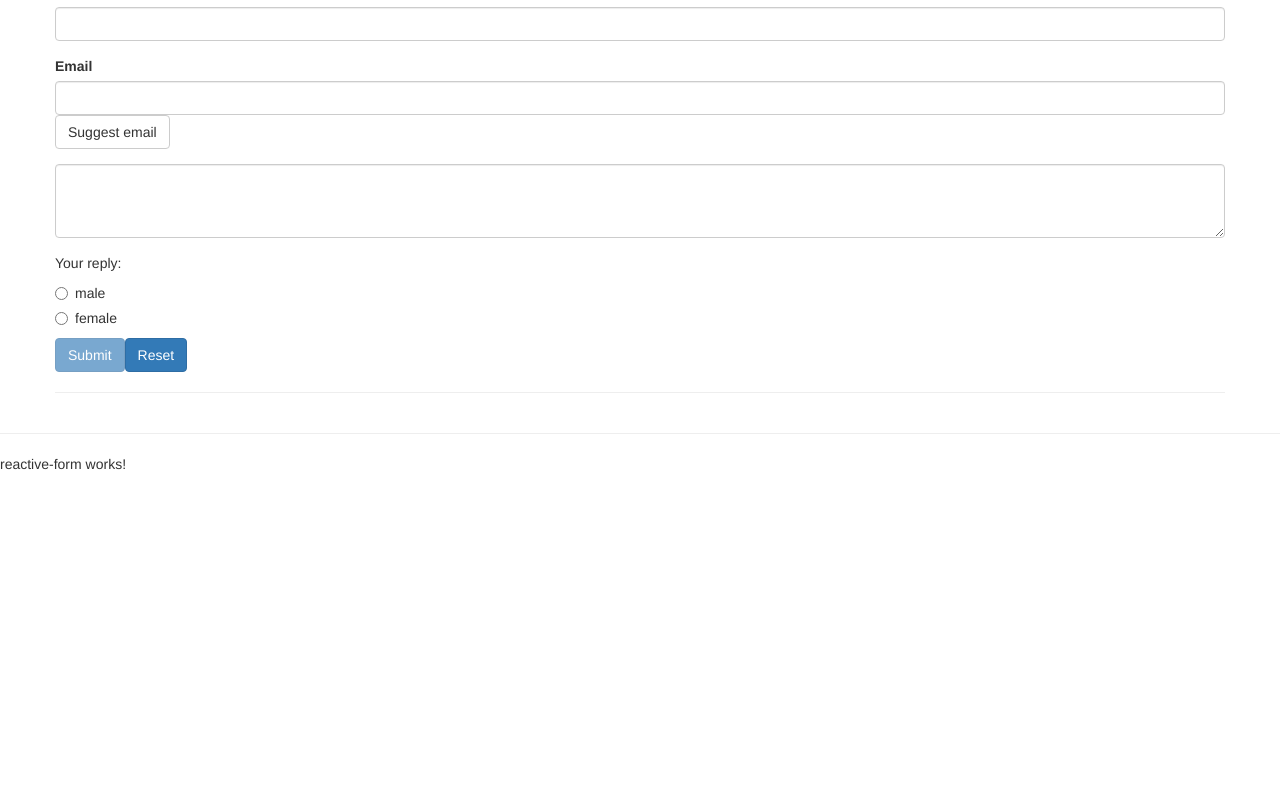
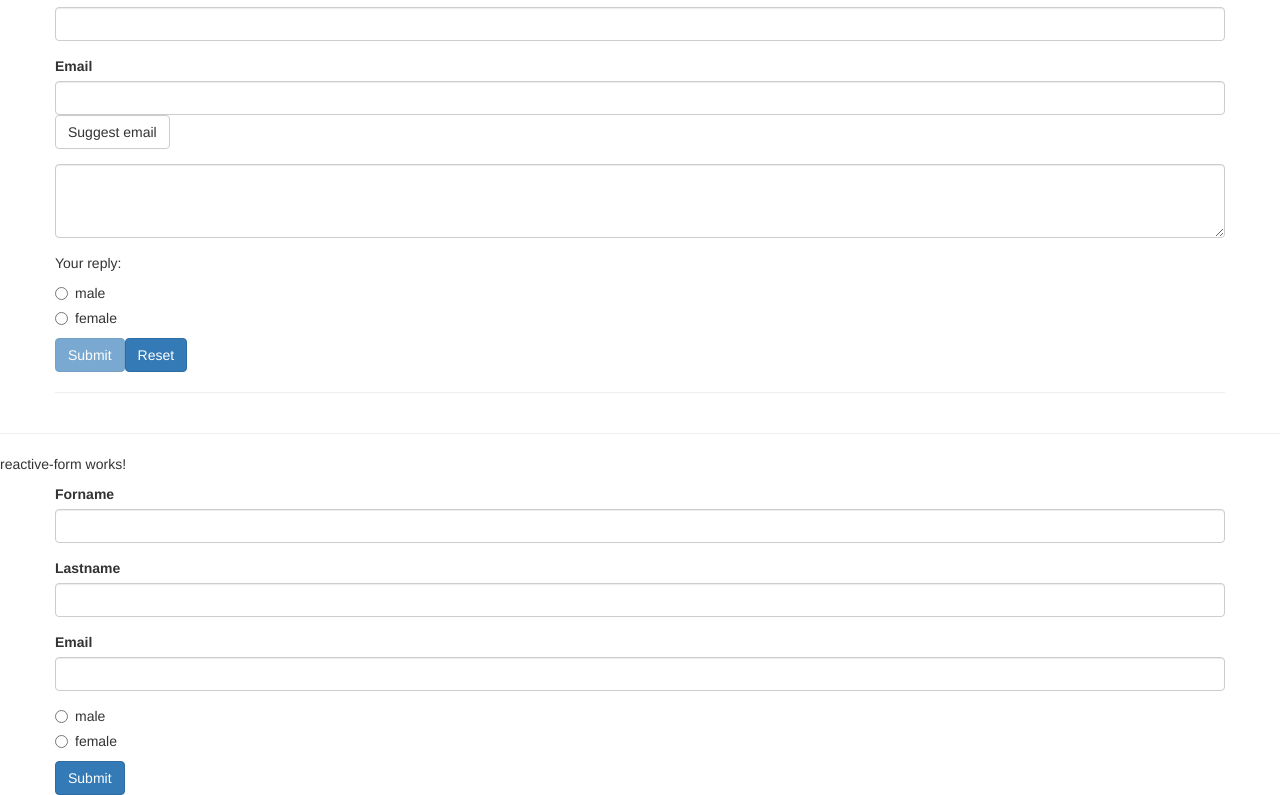
Before and after one commit to slimouGit/angular-sandbox, an Angular app in the folder sandbox/: page / in a window 1280 px wide. Shown: the part 1240-2035 px from the top of the page. Before the commit the page ends 1724 px from the top, so only its background shows below. Built offline with nearby package versions, Linux system fonts and the light colour scheme.

Commit message:
clean up reactive form

```diff
--- a/sandbox/src/app/reactive-form/reactive-form.component.css
+++ b/sandbox/src/app/reactive-form/reactive-form.component.css
@@ -0,0 +1,7 @@
+input.ng-invalid.ng-touched {
+    border: 1px solid red;;
+}
+
+input.ng-valid {
+    border: 1px solid green;;
+}
--- a/sandbox/src/app/reactive-form/reactive-form.component.html
+++ b/sandbox/src/app/reactive-form/reactive-form.component.html
@@ -1 +1,35 @@
 <p>reactive-form works!</p>
+<div class="container">
+    <div class="row">
+
+
+
+        <form >
+            <div id="user-data" >
+                <div class="form-group">
+                    <label for="forname">Forname</label>
+                    <input type="text" id="forname" class="form-control" ngModel name="forname" required>
+                </div>
+                <div class="form-group">
+                    <label for="lastname">Lastname</label>
+                    <input type="text" id="lastname" class="form-control" ngModel name="lastname" required>
+                </div>
+                <div class="form-group">
+                    <label for="email">Email</label>
+                    <input type="email" id="email" class="form-control" ngModel name="email" required email
+                        #email="ngModel">
+                    <span class="help-block" *ngIf="!email.valid && email.touched">Please enter a valid email</span>
+                </div>
+            </div>
+            <div class="radio" *ngFor="let gender of genders">
+                <label>
+                    <input type="radio" name="gender" ngModel [value]="gender" required>
+                    {{gender}}
+
+                </label>
+            </div>
+            <button class="btn btn-primary" >Submit</button>
+
+        </form>
+    </div>
+</div>
--- a/sandbox/src/app/reactive-form/reactive-form.component.ts
+++ b/sandbox/src/app/reactive-form/reactive-form.component.ts
@@ -1,15 +1,15 @@
-import { Component, OnInit } from '@angular/core';
+import { Component } from '@angular/core';
+import { NgForm } from '@angular/forms';
 
 @Component({
   selector: 'app-reactive-form',
   templateUrl: './reactive-form.component.html',
   styleUrls: ['./reactive-form.component.css']
 })
-export class ReactiveFormComponent implements OnInit {
+export class ReactiveFormComponent  {
 
-  constructor() { }
 
-  ngOnInit(): void {
-  }
+genders = ['male', 'female'];
+
 
 }
```
